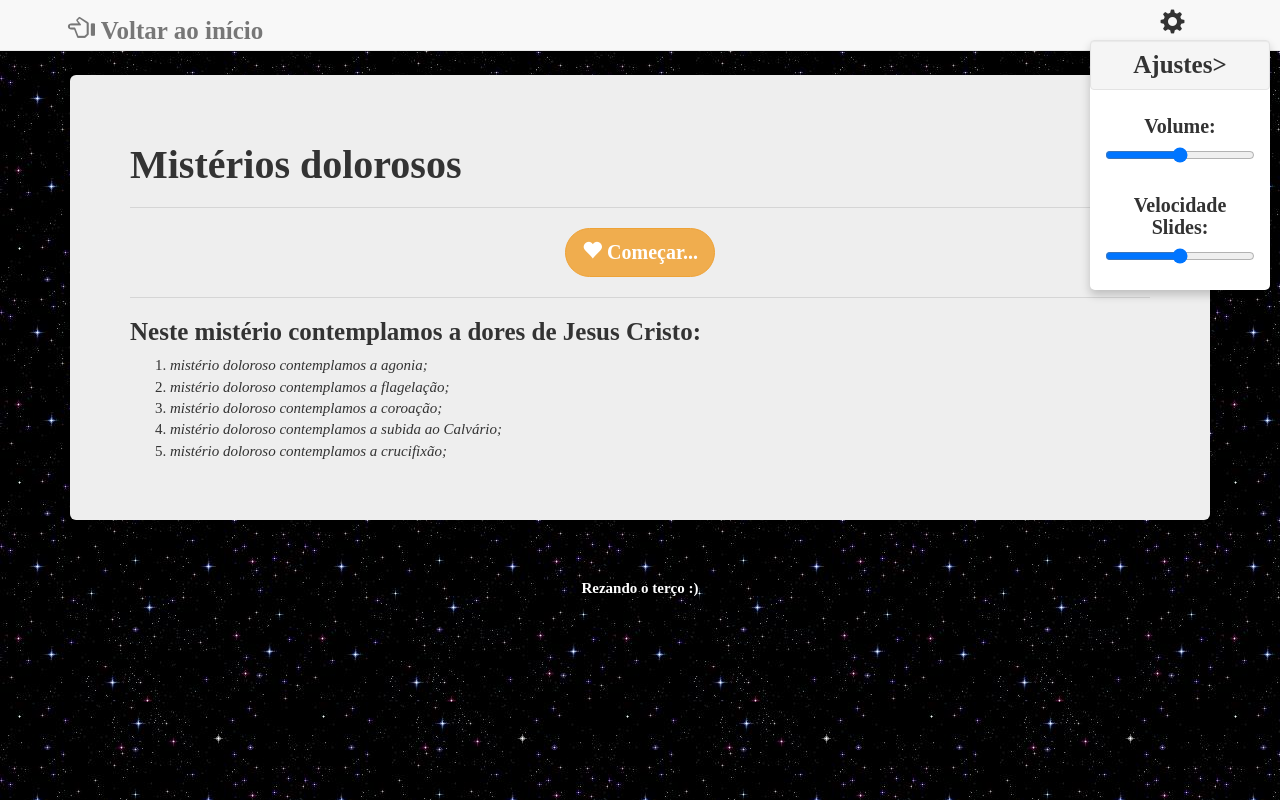
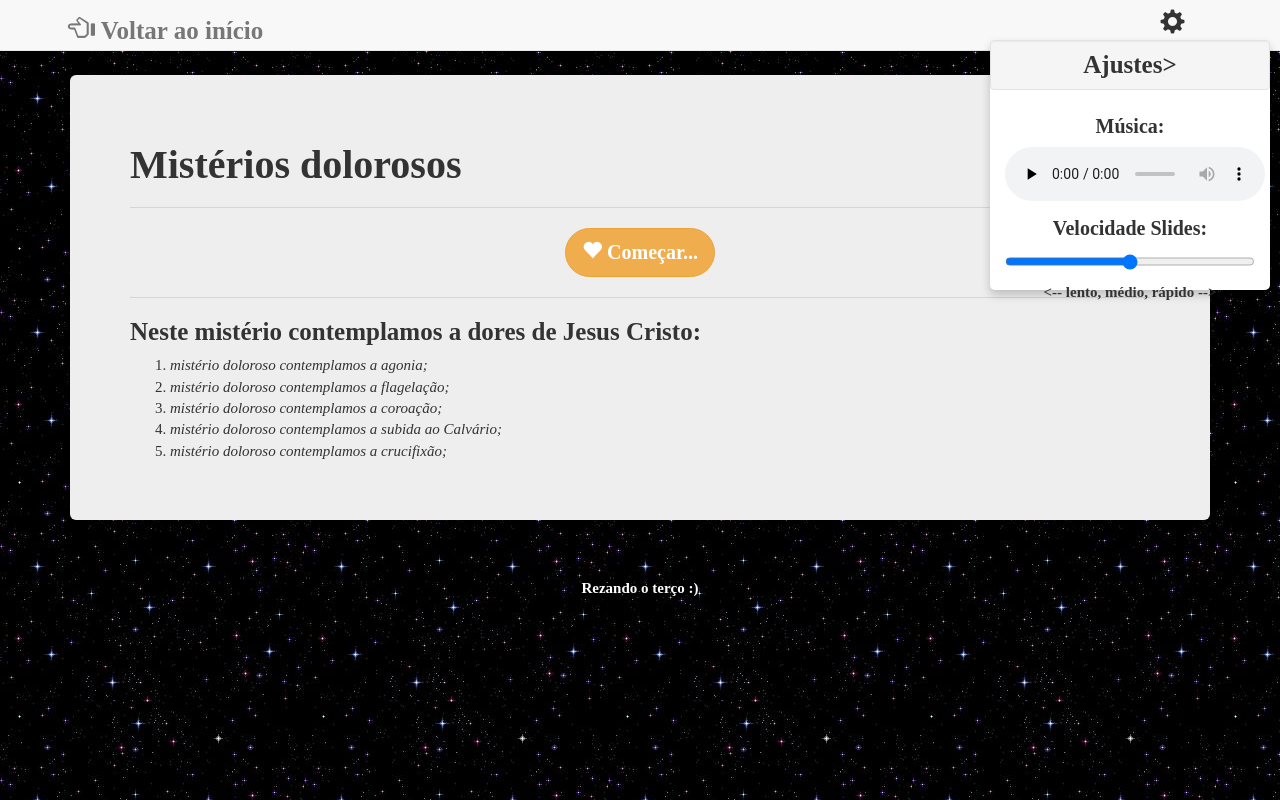
Before and after one commit to layonmartins/rezandooterco, a plain HTML site: page dolorosos.html in a window 1280 px wide. Both pictures are taken after a click on the element 1185 px from the left and 22 px from the top of the page. Drawn offline with Linux system fonts and the light colour scheme; a web font is replaced by a local one.

Commit message:
add tag audio with music liveraAveMaria

```diff
--- a/dolorosos.html
+++ b/dolorosos.html
@@ -39,8 +39,15 @@
     <div class="ajustes center">
       <div class="well"><h4>Ajustes></h4></div>
       <div class="body">
-        <h5>Volume:</h5> <input type='range'><br/>
-        <h5>Velocidade Slides:</h5> <input id='inputSpeed' class='point' type='range' name='speed' min='1' max='3' >
+        <h5>Música:</h5>
+          <div class="left">
+          <audio id="musica" controls autoplay loop preload="none">
+             <source src="liberaAveMaria.mp3" type="audio/mp3"/>
+                Desculpe, mas não foi possível carregar o áudio
+          </audio>
+          </div>
+        <h5>Velocidade Slides:</h5> <input id='inputSpeed' class='point gray' type='range' name='speed' min='1' max='3' >
+        <h6><-- lento, médio, rápido --></h6>
         </div>
     </div>
 
--- a/lib/mycss.css
+++ b/lib/mycss.css
@@ -114,7 +114,7 @@ h6{
 }
 .ajustes{
 	display: none;
-	width: 180px;
+	width: 280px;
 	height: 250px;
 	background-color: white;
 	padding: 0px;
@@ -171,3 +171,15 @@ h6{
 	color: white;
 	padding: 20px;
 }
+.left{
+	text-align: left;
+	width: 100%;
+}
+#musica{
+	width: 260px;
+	cursor: pointer;
+}
+.gray{
+	background-color: #434343;
+	height: 25px;
+}
```
Also changed, not shown: gloriosos.html (+9 -2 lines), gozosos.html (+10 -3 lines), luminosos.html (+10 -8 lines), 2 other files.
